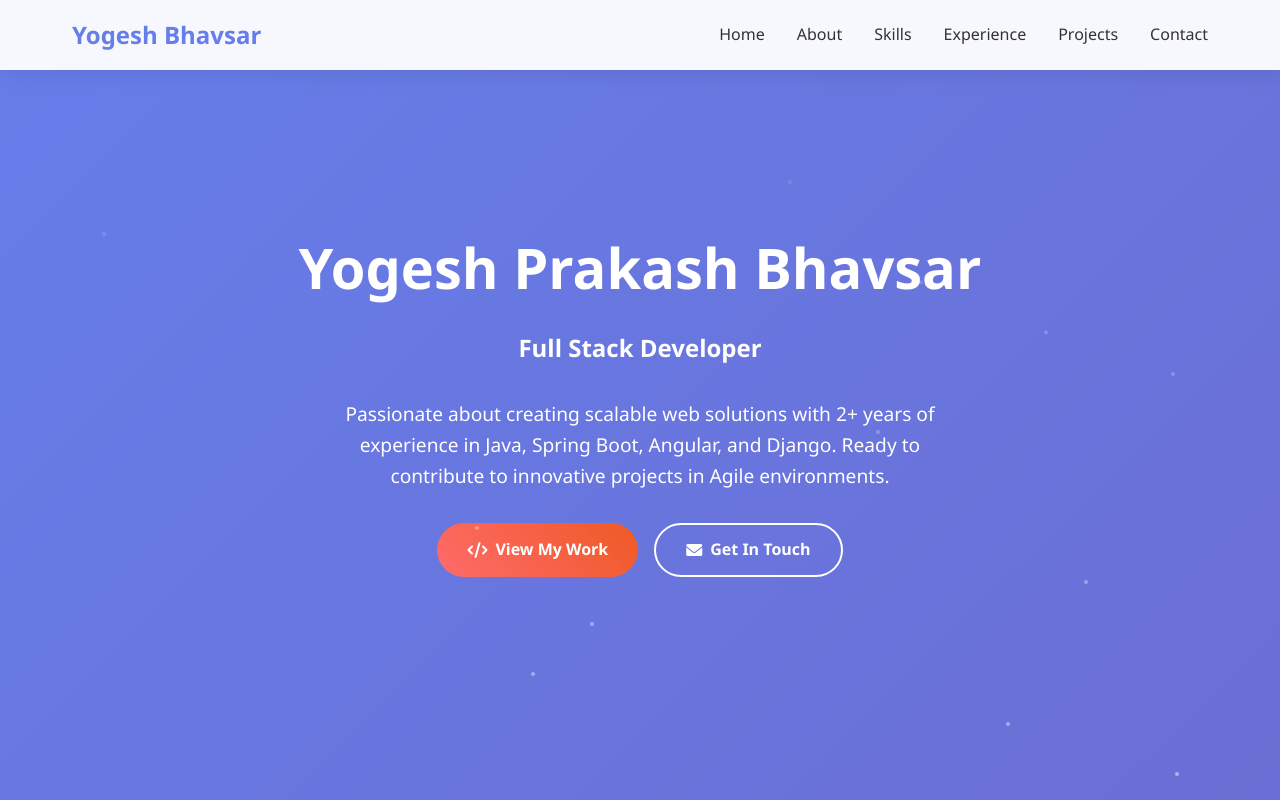
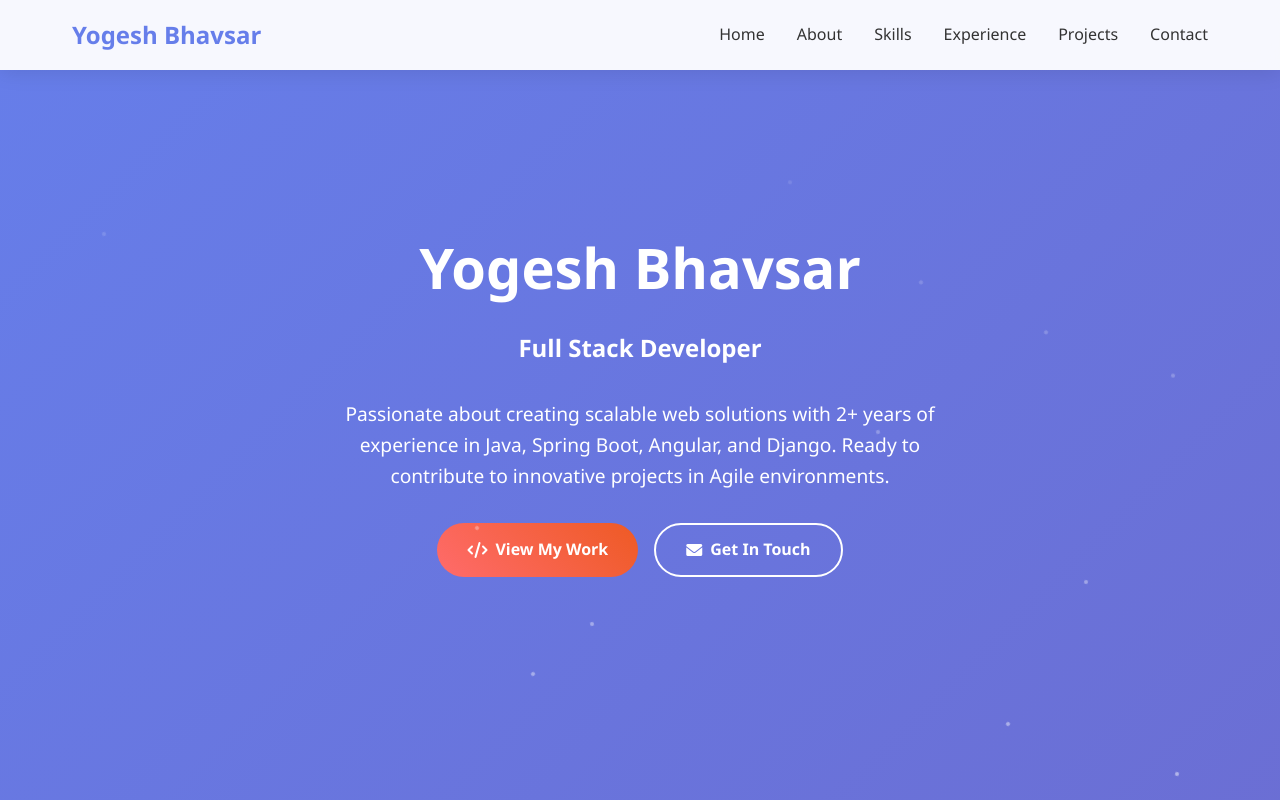
Before and after one commit to Byogesh028/yogesh-bhavsar-portfolio, a plain HTML site: page index.html in a window 1280 px wide. Shown: the top 800 px of the page. Drawn offline with Linux system fonts and the light colour scheme.

Commit message:
Update index.html

```diff
--- a/index.html
+++ b/index.html
@@ -622,7 +622,7 @@
     <!-- Hero Section -->
     <section id="home" class="hero">
         <div class="hero-content">
-            <h1>Yogesh Prakash Bhavsar</h1>
+            <h1>Yogesh Bhavsar</h1>
             <h2>Full Stack Developer</h2>
             <p>Passionate about creating scalable web solutions with 2+ years of experience in Java, Spring Boot, Angular, and Django. Ready to contribute to innovative projects in Agile environments.</p>
             <div class="cta-buttons">
```
